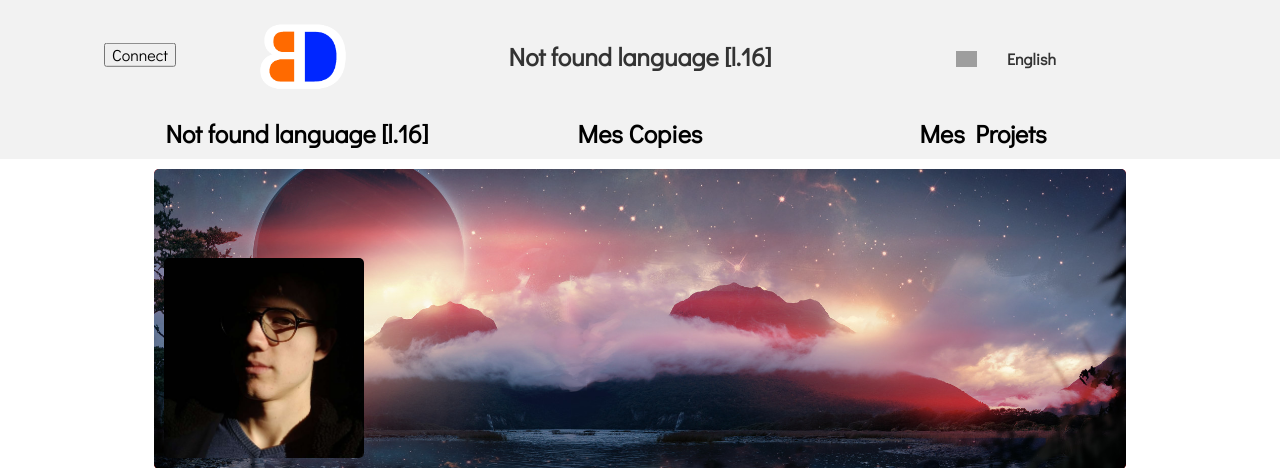
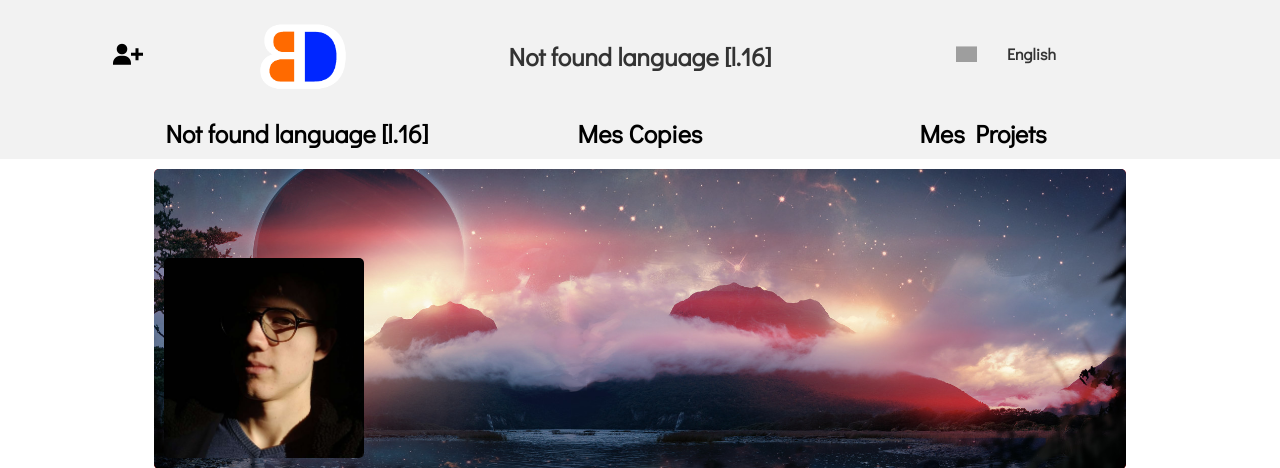
Before and after one commit to benji-35/portfolio, a PHP site: page /portfolio/cv in a window 1280 px wide. Shown: the top 468 px of the page. Run offline with PHP 8.4, Linux system fonts and the light colour scheme; data that the repository does not hold is empty; grey boxes are pictures that could not be loaded.

Commit message:
CHG : working and first styling connect disconnect account

```diff
--- a/public/css/mainPage.css
+++ b/public/css/mainPage.css
@@ -51,6 +51,7 @@ header nav {
     position: relative;
     transform: translateY(25%);
     text-align: left;
+    margin-top: 25px;
 }
 .lang-menu .selected-lang {
     display: flex;
@@ -461,3 +462,13 @@ header nav {
 .discoAccount {
     margin-left: 10px;
 }
+
+.btnManageAccountMain {
+    background-color: transparent;
+    border: none;
+}
+
+.btnManageAccountMain:hover {
+    cursor: pointer;
+    color: #4d4d4d;
+}
--- a/public/pages/myCv.php
+++ b/public/pages/myCv.php
@@ -244,11 +244,11 @@
                 <?php
                     if ($hlp->isConnected()) {
                 ?>
-                    <button name="discoAccount">Disconnect</button>
+                     <button class="btnManageAccountMain" name="discoAccount"><i class='bx bxs-user-minus bx-md' ></i></button>
                 <?php
                     } else {
                 ?>
-                    <button name="coAccount">Connect</button>
+                    <button class="btnManageAccountMain" name="coAccount"><i class='bx bxs-user-plus bx-md'></i></button>
                 <?php
                     }
                 ?>
@@ -258,8 +258,7 @@
                 <a href="<?= $rtr->getMainUrl() ?>"><img src="public/ressources/BDLogo.png" alt=""></a>
             </div>
             <div class="titleHeader"><?=$trans->getlanguage("myCv")?></div>
-            <div class="englobNavLang">
-                <div class="lang-menu">
+            <div class="lang-menu">
                     <div class="selected-lang <?=$_SESSION['lang']?>">
                         <?=$hlp->getLangName($_SESSION['lang'])?>
                     </div>
@@ -279,7 +278,6 @@
                         </form>
                     </ul>
                 </div>
-            </div>
         </nav>
     </header>
     <body>
```
Also changed, not shown: public/css/myCopies.css (+11 -0 lines), public/pages/mainPage.php (+2 -6 lines), public/pages/myCopies.php (+2 -5 lines).
